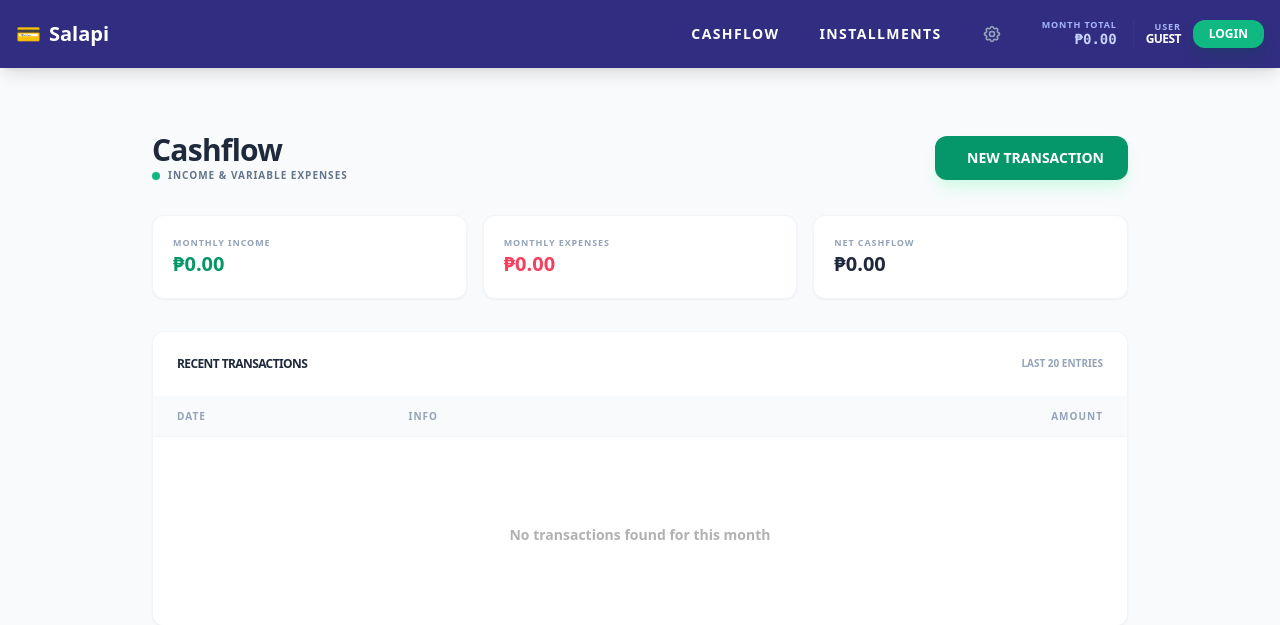
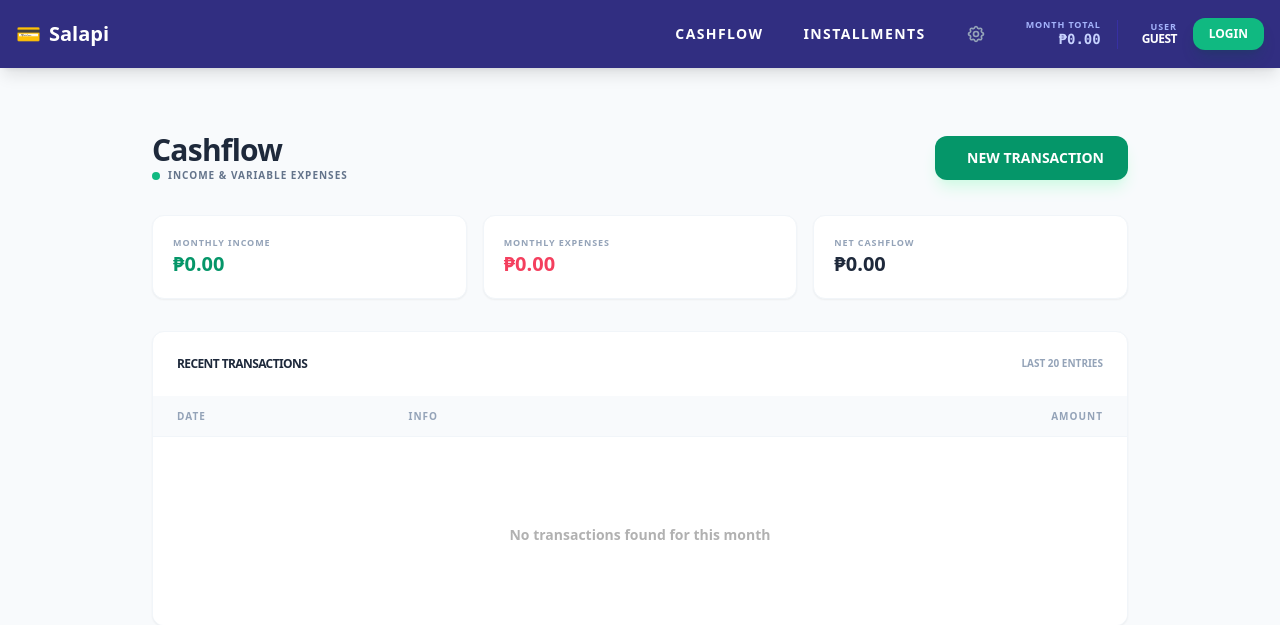
Before and after one commit to leirajyer/financial-tracker, a Python web app: template templates/cashflow.html in a window 1280 px wide. Shown: the top 625 px of the page. Run offline with Jinja, Linux system fonts and the light colour scheme; the template is opened without the code that fills it, so the values that code supplies are empty; some libraries are stand-ins or nearby versions.

Commit message:
Standardize UI aesthetics: rounded-xl borders, minimalist cashflow summary, and refined staggered RTL mobile navigation

```diff
--- a/templates/base.html
+++ b/templates/base.html
@@ -35,9 +35,14 @@
       <div id="nav-content"
         class="fixed top-0 right-0 h-full w-[300px] bg-indigo-950 shadow-2xl z-[60] transform translate-x-full transition-transform duration-500 ease-[cubic-bezier(0.16,1,0.3,1)] flex flex-col p-8 md:static md:h-auto md:w-auto md:bg-transparent md:translate-x-0 md:flex-row md:items-center md:p-0 md:gap-8 md:shadow-none md:flex">
 
-        <!-- Mobile Header (inside drawer) -->
-        <div class="flex items-center justify-between mb-8 md:hidden">
-          <span class="font-black text-xs uppercase tracking-[0.3em] text-indigo-400">Navigation</span>
+        <!-- Mobile Month Total (Top) -->
+        <div class="md:hidden mb-10">
+          <div class="nav-item translate-x-12 opacity-0">
+            <span class="text-[10px] text-indigo-400 font-black uppercase tracking-[0.2em] block mb-2">Month Total</span>
+            <span class="text-2xl font-mono font-bold text-indigo-200">
+              {% if total_due %}₱{{ "{:,.2f}".format(total_due) }}{% else %}₱0.00{% endif %}
+            </span>
+          </div>
         </div>
         <div class="flex flex-col md:flex-row items-center w-full md:w-auto gap-4 sm:gap-6 nav-links">
           <a href="/cashflow"
@@ -59,25 +64,26 @@
 
         <div
           class="flex flex-col md:flex-row items-center gap-6 w-full md:w-auto pt-8 md:pt-0 border-t border-indigo-900 md:border-none mt-auto md:mt-0">
-          <div class="nav-item flex items-center gap-3 shrink-0 translate-x-12 opacity-0 md:translate-x-0 md:opacity-100">
-            <div class="flex flex-col items-end pr-3 sm:pr-4 border-r border-indigo-800">
-              <span
-                class="text-[8px] sm:text-[9px] text-indigo-300 uppercase font-black tracking-widest leading-none">Month
-                Total</span>
-              <span id="nav-monthly-total" class="text-xs sm:text-sm font-mono font-bold text-indigo-200">
+          <div class="nav-item flex items-center justify-between md:justify-end gap-6 w-full md:w-auto translate-x-12 opacity-0 md:translate-x-0 md:opacity-100">
+
+            <!-- Desktop Month Total -->
+            <div class="hidden md:flex flex-col items-end pr-4 border-r border-indigo-800">
+              <span class="text-[9px] text-indigo-300 uppercase font-black tracking-widest leading-none">Month Total</span>
+              <span id="nav-monthly-total" class="text-sm font-mono font-bold text-indigo-200">
                 {% if total_due %}₱{{ "{:,.2f}".format(total_due) }}{% else %}₱0.00{% endif %}
               </span>
             </div>
 
+            <!-- User & Logout (Always together, but at bottom on mobile) -->
+            <div class="flex items-center gap-4">
               <div class="flex flex-col items-end">
                 <span class="text-[9px] text-indigo-300 uppercase font-black tracking-widest leading-none">User</span>
-              <span class="text-xs font-bold leading-tight uppercase tracking-tighter">{% if current_user %}{{
-                current_user.username }}{% else %}Guest{% endif %}</span>
+                <span class="text-xs font-bold leading-tight uppercase tracking-tighter">{% if current_user %}{{ current_user.username }}{% else %}Guest{% endif %}</span>
               </div>
 
               {% if current_user %}
               <a href="/logout"
-              class="bg-rose-500 hover:bg-rose-600 text-white p-2 rounded-xl transition-all shadow-lg shadow-rose-900/20 group"
+                class="bg-rose-500 hover:bg-rose-600 text-white p-2.5 rounded-xl transition-all shadow-lg shadow-rose-900/20 group"
                 title="Logout">
                 <svg xmlns="http://www.w3.org/2000/svg" class="h-4 w-4" fill="none" viewBox="0 0 24 24"
                   stroke="currentColor">
@@ -87,11 +93,12 @@
               </a>
               {% else %}
               <a href="/login"
-              class="bg-emerald-500 hover:bg-emerald-600 text-white px-3 sm:px-4 py-1.5 rounded-xl text-[10px] sm:text-xs font-black uppercase transition-all shadow-lg shadow-emerald-900/20"
+                class="bg-emerald-500 hover:bg-emerald-600 text-white px-4 py-2 rounded-xl text-xs font-black uppercase transition-all shadow-lg shadow-emerald-900/20"
                 title="Login">
                 Login
               </a>
               {% endif %}
+            </div>
           </div>
         </div>
       </div>
@@ -128,12 +135,24 @@
     }
 
     @keyframes slideInRight {
-      from { transform: translateX(3rem); opacity: 0; }
-      to { transform: translateX(0); opacity: 1; }
+      from { transform: translate3d(30px, 0, 0); opacity: 0; }
+      to { transform: translate3d(0, 0, 0); opacity: 1; }
     }
 
     .nav-item-active {
       animation: slideInRight 0.6s cubic-bezier(0.16, 1, 0.3, 1) forwards;
+      backface-visibility: hidden;
+      -webkit-font-smoothing: antialiased;
+      transform: translate3d(0,0,0);
+      will-change: transform, opacity;
+    }
+
+    /* Prevent sub-pixel blur during transforms */
+    #nav-content {
+      transform-style: preserve-3d;
+      backface-visibility: hidden;
+      -webkit-font-smoothing: antialiased;
+      text-rendering: optimizeLegibility;
     }
   </style>
 
```
Also changed, not shown: templates/cashflow/full.html (+14 -24 lines). Lines whose indentation alone changed are shown as unchanged.
